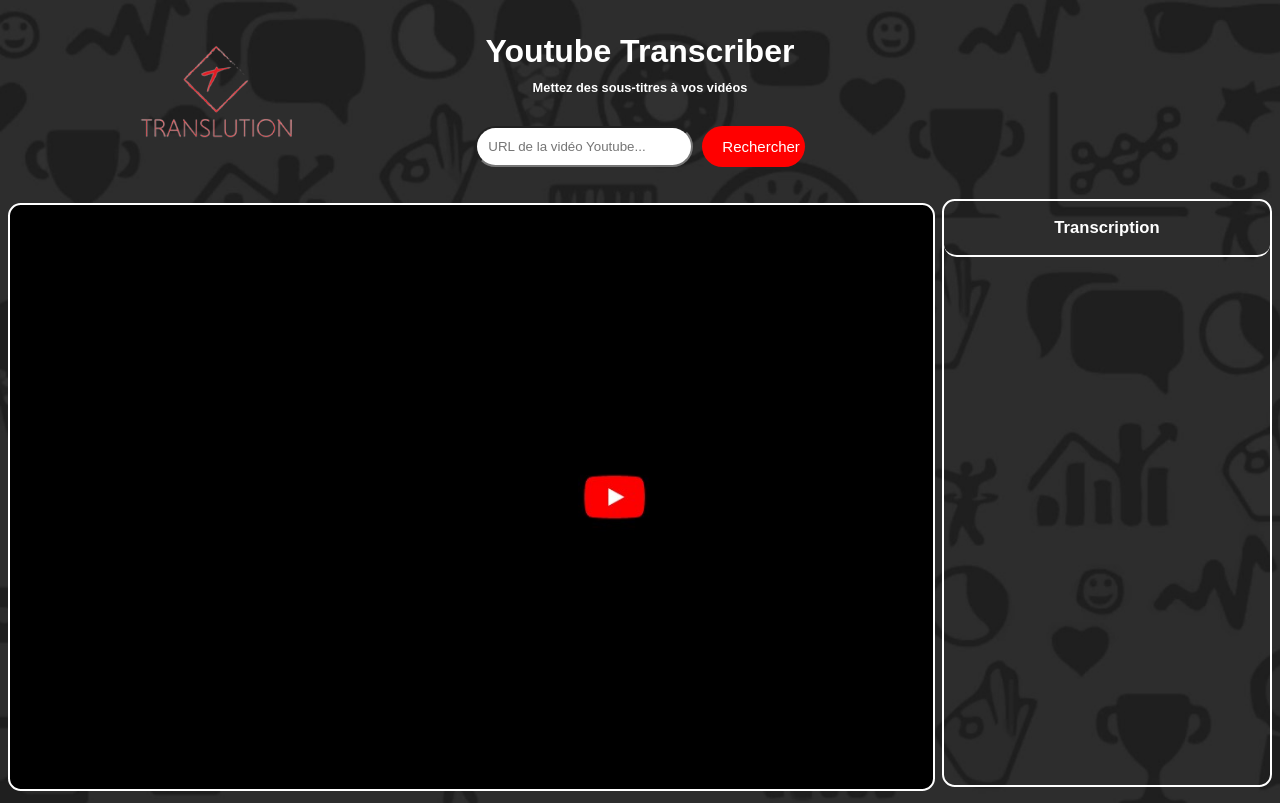
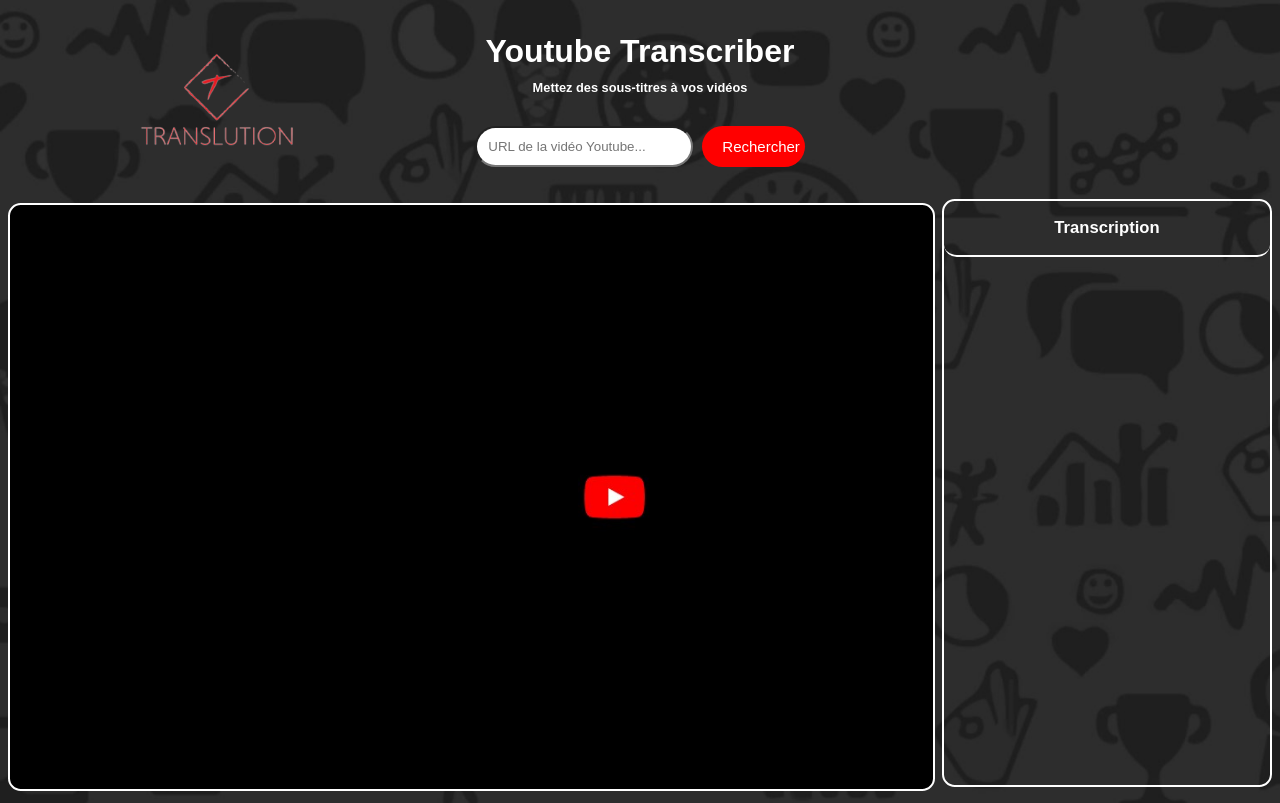
Before and after one commit to totopoiuytreza/YouTube-Subtitles-Extension, a browser extension: page src/extension/HomePage.html in a window 1280 px wide. Drawn offline with Linux system fonts and the light colour scheme.

Commit message:
ajout logo

```diff
--- a/src/extension/style.css
+++ b/src/extension/style.css
@@ -5,12 +5,12 @@
 
 img{
   background: none;
-  width: 14.2vw;
+  width: 14.3vw;
   position: absolute;
   left: 6vw;
   border-radius: 3vw;
   padding: 50px;
-  padding-top: 90px;
+  padding-top: 105px;
 }
 
 header {
```
